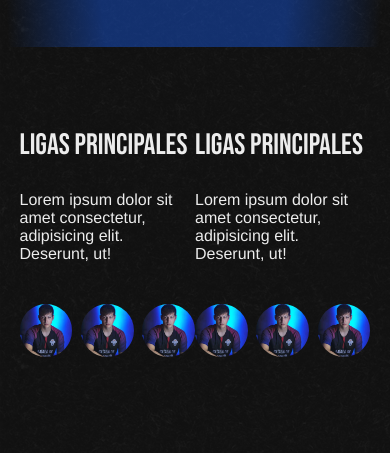
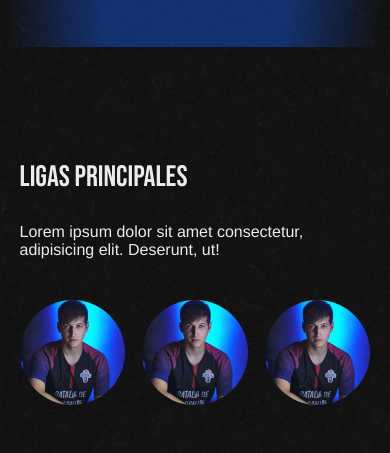
Before and after one commit to TonyBoss16/Underbeef, a plain HTML site: page index.html in a window 390 px wide. Shown: the part 644-1097 px from the top of the page. Drawn offline with Linux system fonts and the light colour scheme; a script that the page names is missing; a web font is replaced by a local one.

Commit message:
home responsive  mitad

```diff
--- a/index.html
+++ b/index.html
@@ -87,7 +87,7 @@
                     </li>
                 </ul>
             </section>
-            <section class="extras_col">
+            <section class="extras_col freestylers">
                 <h2 class="extras__h2">Ligas principales</h2>
                 <p class="extras__p">Lorem ipsum dolor sit amet consectetur, adipisicing elit. Deserunt, ut!</p>
                 <ul class="extras__ul">
--- a/scss/app.scss
+++ b/scss/app.scss
@@ -102,8 +102,16 @@
     padding: 5rem 0;
     @include flex (row, nowrap, space-between, center);
 
+    @include mv() {
+        flex-direction: column;
+    }
+
     &_col {
-        flex-basis: 50%;
+        flex-basis: 49%;
+
+        @include mv() {
+            margin: 2em 0;
+        }
     }
     &__h2 {
         margin: 0 0 1.75rem;
@@ -130,6 +138,10 @@
 
     .wrapper {
         @include flex (row, nowrap, space-between, center);
+
+        @include mv() {
+            flex-direction: column;
+        }
     }
 
     &__row {
--- a/scss/reset/_mixins.scss
+++ b/scss/reset/_mixins.scss
@@ -1,11 +1,28 @@
+@mixin tfix() {
+    transform: perspective(1px);
+    transform-style: preserve-3d;
+    backface-visibility: hidden;
+}
 
-@mixin flex ($direction , $corte , $justify , $align , $dis:flex) {
-    display: $dis;
+// Esto automatiza el flex
+@mixin flex ($direction , $corte , $justify , $align) {
+    display: flex;
     flex-flow: $direction $corte;
     justify-content: $justify;
-    align-items: $align;
+    @if $corte == 'nowrap' {
+        align-items: $align;
+    }@else {
+        align-content: $align;
+    }
 }
+// Este mixin optimiza grid
 @mixin grid ($columnas , $espacio) {
     display                 : grid;
     grid-template-columns   : repeat($columnas , 1fr );
 }
+// mixin para responsive
+@mixin mv ($size : 900px) {
+    @media screen and (max-width: $size) {
+        @content;
+    }
+}
```
Also changed, not shown: css/app.css.
